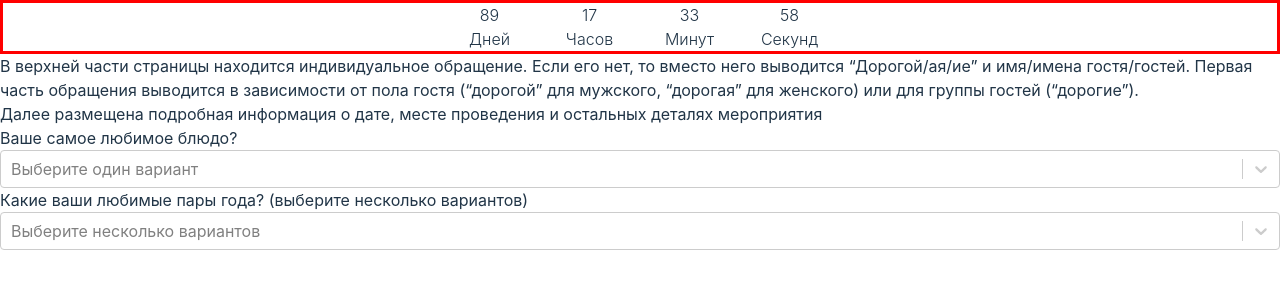
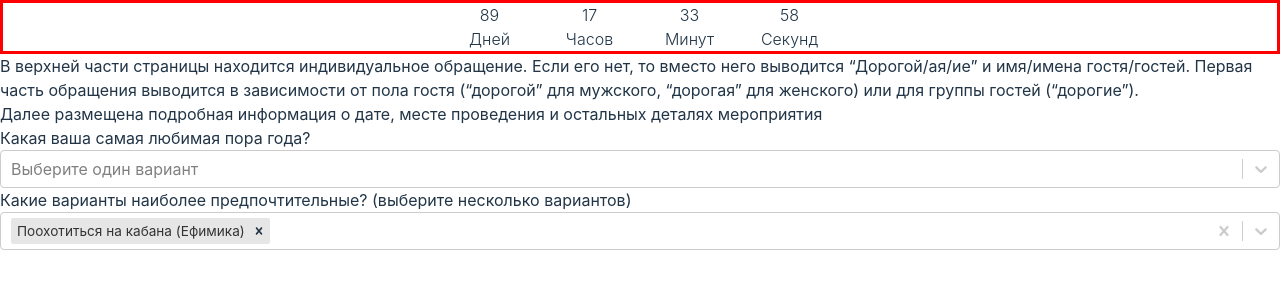
Before and after one commit to slavalobikov/wedding, a React (Vite) app: page / in a window 1280 px wide. Shown: the top 300 px of the page. Built offline with nearby package versions, Linux system fonts and the light colour scheme.

Commit message:
add qustions

```diff
--- a/package.json
+++ b/package.json
@@ -10,8 +10,10 @@
     "preview": "vite preview"
   },
   "dependencies": {
+    "@reduxjs/toolkit": "^1.9.5",
     "react": "^18.2.0",
     "react-dom": "^18.2.0",
+    "react-redux": "^8.0.5",
     "react-router-dom": "^6.11.1",
     "react-select": "^5.7.3",
     "sass": "^1.62.1"
--- a/src/App.jsx
+++ b/src/App.jsx
@@ -1,12 +1,18 @@
 import './App.css'
 import {BrowserRouter} from "react-router-dom";
 import AppRouter from "./components/AppRouter";
+
+import { Provider } from 'react-redux';
+import {store} from "./store";
+
 
 function App() {
 
     return (
         <BrowserRouter>
-            <AppRouter />
+            <Provider store={store}>
+                <AppRouter />
+            </Provider>
         </BrowserRouter>
     )
 }
--- a/src/components/MultySelect/index.jsx
+++ b/src/components/MultySelect/index.jsx
@@ -1,18 +1,17 @@
 import Select from "react-select";
 
-const MultySelect = ({options, question, changeCallback}) => {
+const MultySelect = ({options, question, changeCallback, value}) => {
     return <div>
         {question} (выберите несколько вариантов)
         <Select
             onChange={changeCallback}
-            //closeMenuOnSelect={false}
-            //blurInputOnSelect={true}
             hideSelectedOptions={true}
             closeMenuOnSelect={false}
             blurInputOnSelect={false}
             placeholder='Выберите несколько вариантов'
             isMulti
             options={options}
+            value={value}
         />
     </div>
 }
--- a/src/components/SingleSelect/index.jsx
+++ b/src/components/SingleSelect/index.jsx
@@ -1,14 +1,14 @@
 import Select from "react-select";
 
 
-const SingleSelect = ({question, changeCallback, options, defaultValue}) => {
+const SingleSelect = ({question, changeCallback, options, value}) => {
     const changeValue = (e) => {
         changeCallback(e)
     }
 
     return <div>
         <div>{question}</div>
-        <Select placeholder='Выберите один вариант' defaultValue={defaultValue} onChange={changeValue} options={options} />
+        <Select placeholder='Выберите один вариант' value={value} onChange={changeValue} options={options} />
     </div>
 }
 
--- /dev/null
+++ b/src/store/index.js
@@ -0,0 +1,18 @@
+import { combineReducers, configureStore } from '@reduxjs/toolkit';
+
+/*import userSlice from './userSlice';
+import authSlice from './slices/auth';
+import profileSlice from './slices/profile/profile';*/
+import dateSlice from './slices/date/'
+
+const rootReducer = combineReducers({
+    date: dateSlice,
+/*    user: userSlice,
+    auth: authSlice,
+    profile: profileSlice,*/
+
+});
+
+export const store = configureStore({
+    reducer: rootReducer,
+});
--- /dev/null
+++ b/src/store/selectors.js
@@ -0,0 +1,5 @@
+export const selectors = {
+    questionnaire: (state) => {
+        return state.date.questionnaire
+    }
+}
--- /dev/null
+++ b/src/store/slices/date/index.js
@@ -0,0 +1,46 @@
+import { createSlice } from '@reduxjs/toolkit';
+
+const initialState = {
+    questionnaire: [
+        {
+            id: 0,
+            isMulti: false,
+            question: 'Какая ваша самая любимая пора года?',
+            options: [
+                {value: 'Q1A1', label: 'Лето'},
+                {value: 'Q1A2', label: 'Осень'},
+                {value: 'Q1A3', label: 'Зима'},
+                {value: 'Q1A4', label: 'Весна'},
+            ],
+            answer: null,
+        },
+        {
+            id: 1,
+            isMulti: true,
+            question: 'Какие варианты наиболее предпочтительные?',
+            options: [
+                {value: 'Q2A1', label: 'Порыбачить на яхте'},
+                {value: 'Q2A2', label: 'Поохотиться на кабана (Ефимика)'},
+                {value: 'Q2A3', label: 'Поиграть в доту'},
+                {value: 'Q2A4', label: 'Почилить на свадьбе'},
+            ],
+            answer: {value: 'Q2A2', label: 'Поохотиться на кабана (Ефимика)'},
+        }
+    ]
+};
+
+const dateSlice = createSlice({
+    name: 'date',
+    initialState,
+    reducers: {
+        changeAnswer: (state, {payload}) => {
+            state.questionnaire[payload.index].answer = payload.answer
+        }
+    },
+});
+
+export const {
+    changeAnswer
+} = dateSlice.actions;
+
+export default dateSlice.reducer;
--- a/src/views/Main/index.jsx
+++ b/src/views/Main/index.jsx
@@ -2,10 +2,17 @@ import Header from "../../components/Header";
 import {useParams} from "react-router-dom";
 import SingleSelect from "../../components/SingleSelect";
 import MultySelect from "../../components/MultySelect";
+import {useDispatch, useSelector} from "react-redux";
+import {selectors} from "../../store/selectors";
+import {changeAnswer} from "../../store/slices/date";
 
 const Main = () => {
+    const dispatch = useDispatch();
     const params = useParams()
     console.log('params', params['*'])
+    const questionnaire = useSelector(selectors.questionnaire)
+
+    console.log('questionnaire', questionnaire)
     return <>
         <Header/>
         <div>
@@ -17,65 +24,24 @@ const Main = () => {
             Далее размещена подробная информация о дате, месте проведения и остальных деталях мероприятия
         </div>
         <div>
-            <SingleSelect
-                question='Ваше самое любимое блюдо?'
-                changeCallback={(e) => console.log(e)}
-                options={[
-                    {value: 'chocolate', label: 'Chocolate'},
-                    {value: 'strawberry', label: 'Strawberry'},
-                    {value: 'vanilla', label: 'Vanilla'}
-                ]}
-            />
-            <MultySelect
-                question='Какие ваши любимые пары года?'
-                changeCallback={(e) => console.log(e)}
-                options={[
-                    { value: "Spring", label: "Spring" },
-                    { value: "Summer", label: "Summer" },
-                    { value: "Autumn", label: "Autumn" },
-                    { value: "Autumn1", label: "Autumn" },
-                    { value: "Autumn2", label: "Autumn" },
-                    { value: "Autumn3", label: "Autumn" },
-                    { value: "Autumn4", label: "Autumn" },
-                    { value: "Autumn5", label: "Autumn" },
-                    { value: "Autumn6", label: "Autumn" },
-                    { value: "Autumn7", label: "Autumn" },
-                    { value: "Autumn8", label: "Autumn" },
-                    { value: "Autumn9", label: "Autumn" },
-                    { value: "Autumn10", label: "Autumn" },
-                    { value: "Autumn11", label: "Autumn" },
-                    { value: "Autumn12", label: "Autumn" },
-                    { value: "Autumn13", label: "Autumn" },
-                    { value: "Autumn14", label: "Autumn" },
-                    { value: "Autumn15", label: "Autumn" },
-                    { value: "Autumn16", label: "Autumn" },
-                    { value: "Autumn17", label: "Autumn" },
-                    { value: "Autumn18", label: "Autumn" },
-                    { value: "Autumn19", label: "Autumn" },
-                    { value: "Autumn20", label: "Autumn" },
-                    { value: "Autumn21", label: "Autumn" },
-                    { value: "Autumn22", label: "Autumn" },
-                    { value: "Autumn23", label: "Autumn" },
-                    { value: "Autumn24", label: "Autumn" },
-                    { value: "Autumn25", label: "Autumn" },
-                    { value: "Autumn26", label: "Autumn" },
-                    { value: "Autumn27", label: "Autumn" },
-                    { value: "Autumn28", label: "Autumn" },
-                    { value: "Autumn29", label: "Autumn" },
-                    { value: "Autumn30", label: "Autumn" },
-                    { value: "Autumn31", label: "Autumn" },
-                    { value: "Autumn32", label: "Autumn" },
-                    { value: "Autumn33", label: "Autumn" },
-                    { value: "Autumn34", label: "Autumn" },
-                    { value: "Autumn35", label: "Autumn" },
-                    { value: "Autumn36", label: "Autumn" },
-                    { value: "Autumn37", label: "Autumn" },
-                    { value: "Autumn38", label: "Autumn" },
-                    { value: "Autumn39NH", label: "Autumn" },
-                    { value: "Winter", label: "Winter" }
-                ]}
-            />
+            {questionnaire.map((el, index) => {
+                return <div key={el.id}>
+                    {el.isMulti
+                        ? <MultySelect
+                            value={el.answer}
+                            question={el.question}
+                            changeCallback={(e) => dispatch(changeAnswer({index, answer: e}))}
+                            options={el.options}
+                        />
+                        : <SingleSelect
+                            question={el.question}
+                            changeCallback={(e) => dispatch(changeAnswer({index, answer: e}))}
+                            options={el.options}
+                            value={el.answer}
+                    />}
+                </div>
 
+            })}
         </div>
     </>
 };
```
Also changed, not shown: 1 other file (tests, documents, lock files or other folders).
